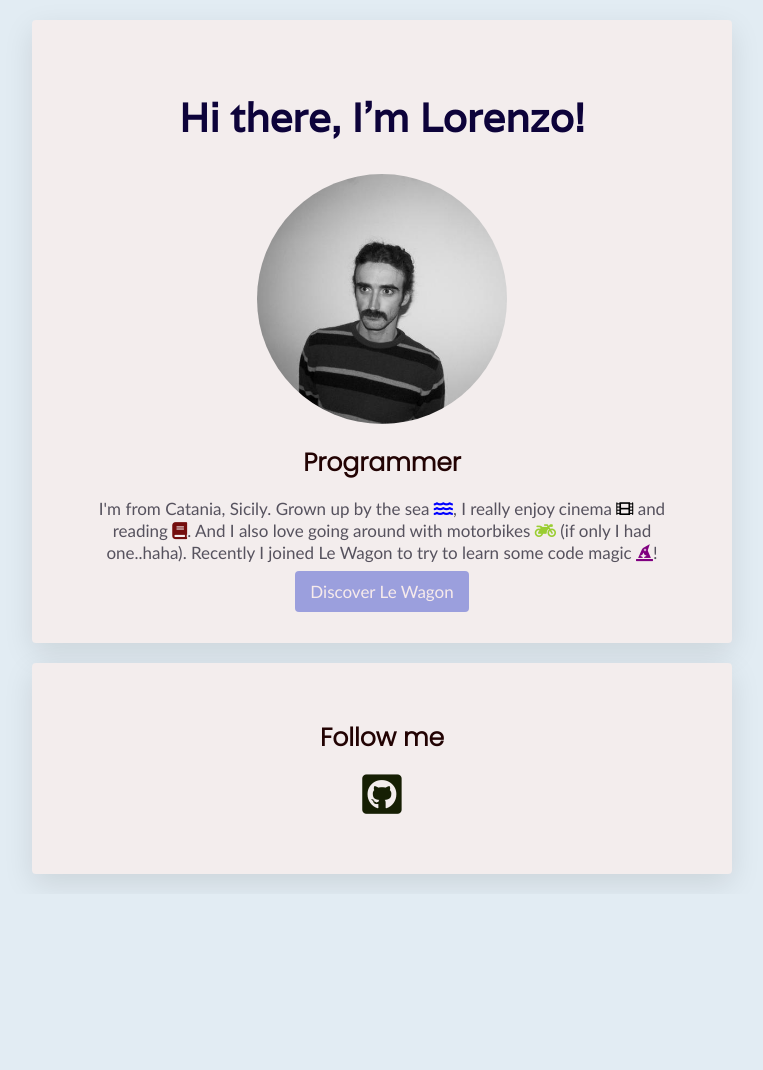
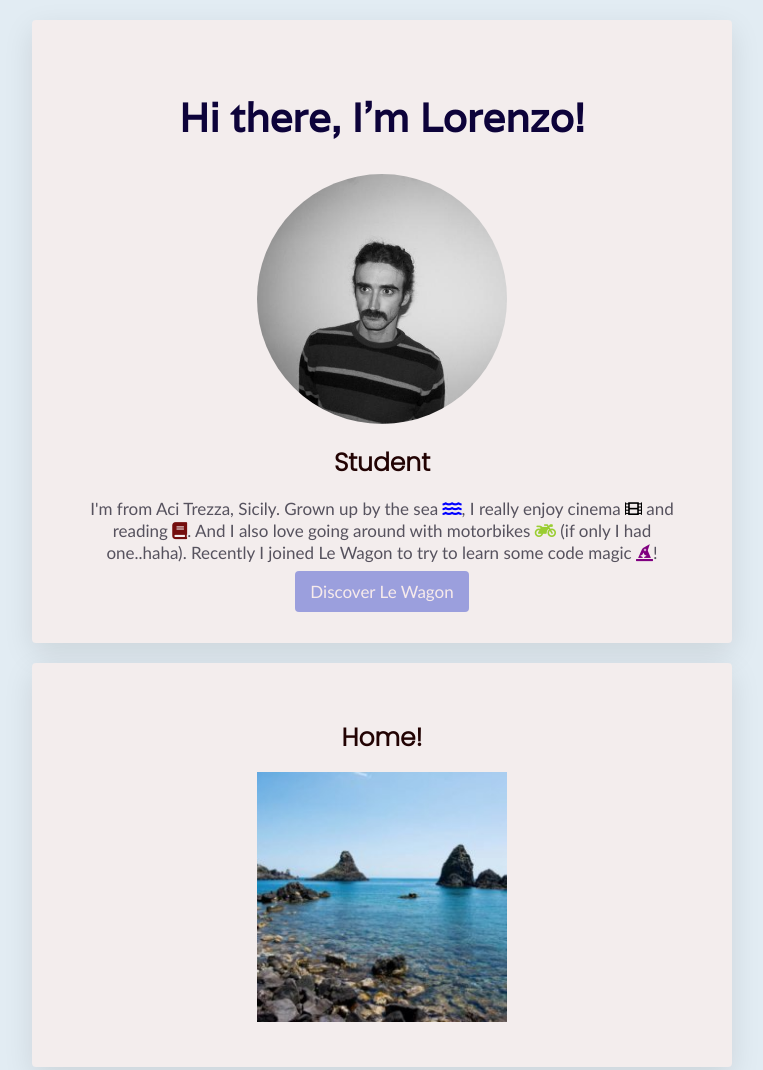
Before and after one commit to LorenzoFiorista/profile, a plain HTML site: page index.html in a window 1280 px wide. Shown: the top 1070 px of the page, without its empty margins (258-1021 px from the left). Before the commit the page ends 894 px from the top, so only its background shows below. Drawn offline with Linux system fonts and the light colour scheme.

Commit message:
add home photo

```diff
--- a/index.html
+++ b/index.html
@@ -15,11 +15,15 @@
       <div class="card">
         <h1>Hi there, I'm Lorenzo!</h1>
         <img src="images/90606268.jfif" alt="profile picture" class="img-circle">
-        <h2>Programmer</h2>
-        <p>I'm from Catania, Sicily. Grown up by the sea <i class="fas fa-water"></i>, I really enjoy cinema <i class="fas fa-film"></i> and reading <i class="fas fa-book"></i>. And I also love going around with motorbikes <i class="fas fa-motorcycle"></i> (if only I had one..haha). Recently I joined Le Wagon to try to learn some code magic <i class="fas fa-hat-wizard"></i>!
+        <h2>Student</h2>
+        <p>I'm from Aci Trezza, Sicily. Grown up by the sea <i class="fas fa-water"></i>, I really enjoy cinema <i class="fas fa-film"></i> and reading <i class="fas fa-book"></i>. And I also love going around with motorbikes <i class="fas fa-motorcycle"></i> (if only I had one..haha). Recently I joined Le Wagon to try to learn some code magic <i class="fas fa-hat-wizard"></i>!
         </p>
         <a href="https://www.lewagon.com" target="_blank" class="btn-clr">
         Discover Le Wagon</a>
+      </div>
+      <div class="card">
+        <h2>Home!</h2>
+        <img src="images/acitrezza-256x256.jpg" alt="photo af Aci Trezza">
       </div>
       <div class="card">
         <h2>Follow me</h2>
```
Also changed, not shown: images/acitrezza-256x256.jpg (added), 1 other file.
